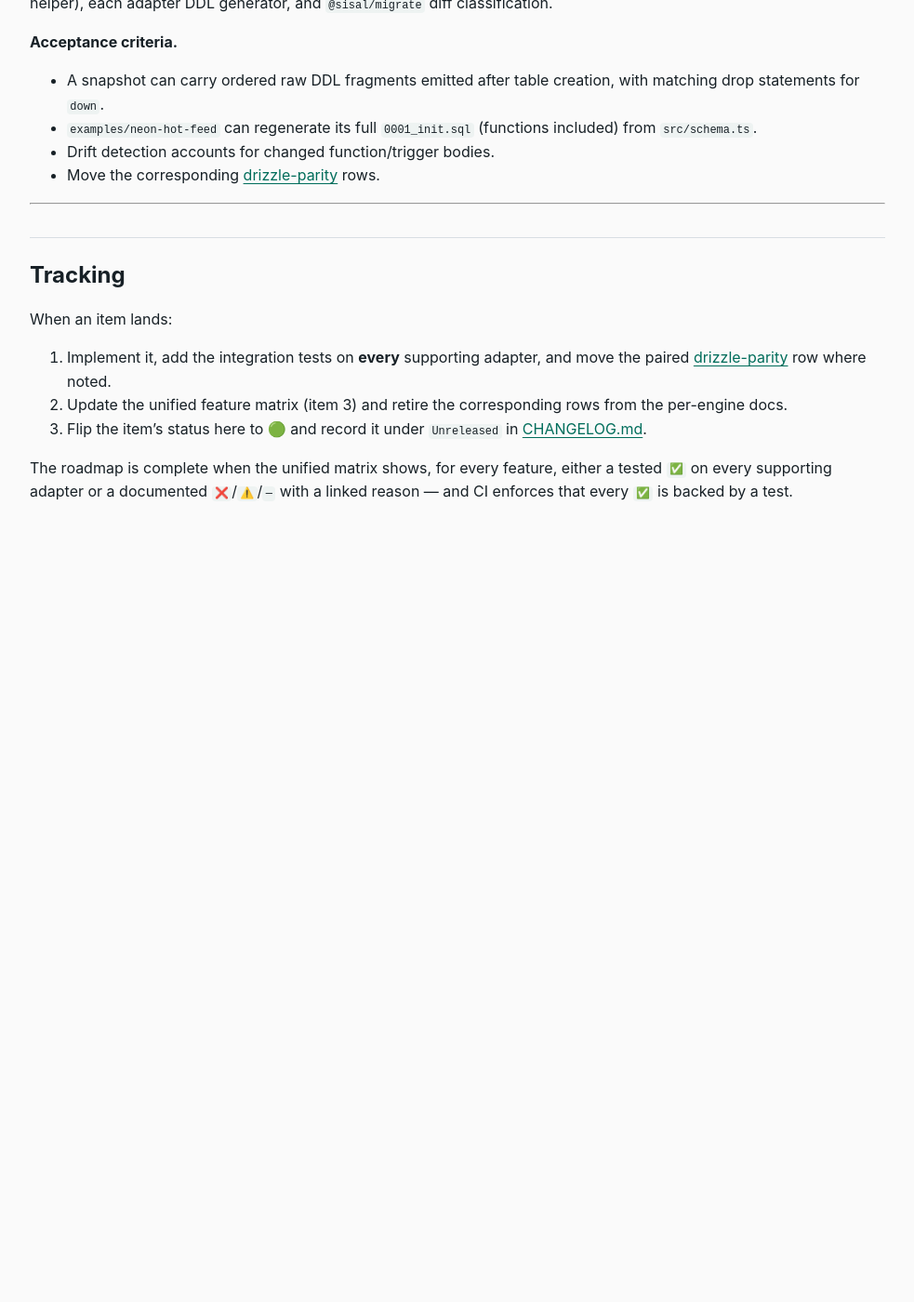
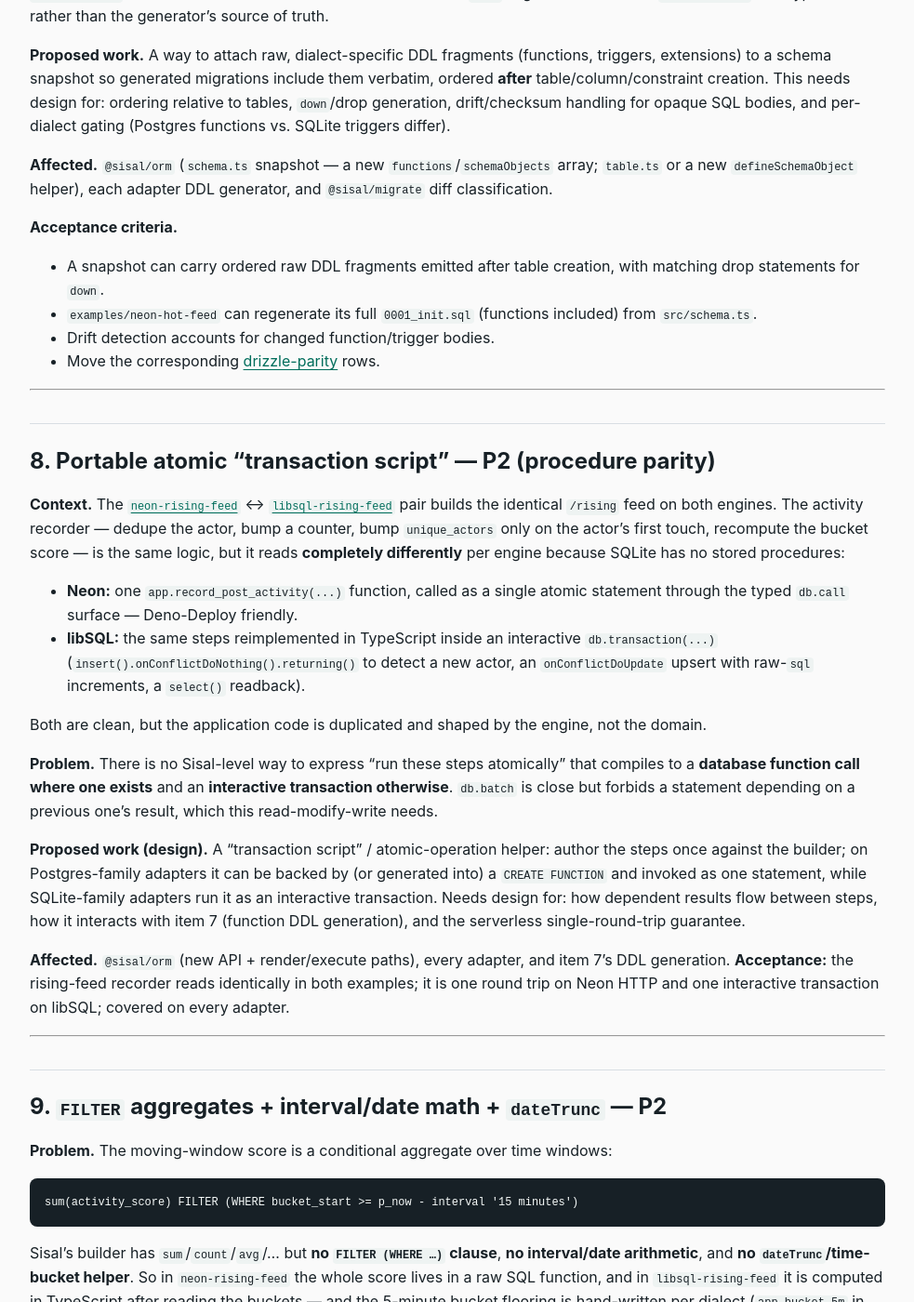
Before and after one commit to gilvandovieira/sisal, a Jekyll site: the page built from docs/v0.5.0-roadmap.md, in a window 1280 px wide and 1400 px high, scrolled down 7079 px. Shown: the whole window at 93% size, without its empty margins (148-1131 px from the left). Built offline with Jekyll 4.4.1, drawn with Linux system fonts in a browser that asks for light colours; before the commit the page ends 7709 px from its top, so only the background shows below that; some of the changed text lies outside the part shown.

Commit message:
docs: record rising feed roadmap gaps

````diff
--- a/docs/v0.5.0-roadmap.md
+++ b/docs/v0.5.0-roadmap.md
@@ -59,15 +59,24 @@
 
 ## Priority summary
 
-| # | Item                                                  | Priority | Rough effort | Status |
-| - | ----------------------------------------------------- | -------- | ------------ | ------ |
-| 1 | libSQL integration coverage parity                    | P1       | S            | 🔴     |
-| 2 | Neon integration coverage parity                      | P1       | M            | 🔴     |
-| 3 | Unified cross-driver feature matrix (the **outcome**) | P1       | M            | 🔴     |
-| 4 | Typed dialect guards for Postgres-only builders       | P2       | M            | 🔴     |
-| 5 | Document principled divergences & round-trip behavior | P2       | S            | 🔴     |
-| 6 | Coverage-honesty: CHANGELOG fix + CI parity guard     | P3       | S            | 🔴     |
-| 7 | Richer DDL: functions & triggers (from v0.4.0 item 5) | P2       | L            | 🔴     |
+| #  | Item                                                    | Priority | Rough effort | Status |
+| -- | ------------------------------------------------------- | -------- | ------------ | ------ |
+| 1  | libSQL integration coverage parity                      | P1       | S            | 🔴     |
+| 2  | Neon integration coverage parity                        | P1       | M            | 🔴     |
+| 3  | Unified cross-driver feature matrix (the **outcome**)   | P1       | M            | 🔴     |
+| 4  | Typed dialect guards for Postgres-only builders         | P2       | M            | 🔴     |
+| 5  | Document principled divergences & round-trip behavior   | P2       | S            | 🔴     |
+| 6  | Coverage-honesty: CHANGELOG fix + CI parity guard       | P3       | S            | 🔴     |
+| 7  | Richer DDL: functions & triggers (from v0.4.0 item 5)   | P2       | L            | 🔴     |
+| 8  | Portable atomic "transaction script" (procedure parity) | P2       | L            | 🔴     |
+| 9  | `FILTER` aggregates + interval/date math + `dateTrunc`  | P2       | M            | 🔴     |
+| 10 | `.optional()` should not widen the SELECT row type      | P3       | S            | 🔴     |
+
+Items 8–10 were surfaced by the
+[`neon-rising-feed`](../examples/neon-rising-feed/README.md) ↔
+[`libsql-rising-feed`](../examples/libsql-rising-feed/README.md) example pair
+(June 2026) — a `/rising` moving-window feed built on both engines. See
+[§ 8–10](#8-portable-atomic-transaction-script--p2) below.
 
 P1 items 1–2 are the achievable-parity work and unblock item 3 (the matrix can
 only claim a ✅ once a test backs it). Items 4–6 cover the parity that is _not_
@@ -326,6 +335,92 @@
 
 ---
 
+## 8. Portable atomic "transaction script" — P2 (procedure parity)
+
+**Context.** The [`neon-rising-feed`](../examples/neon-rising-feed/README.md) ↔
+[`libsql-rising-feed`](../examples/libsql-rising-feed/README.md) pair builds the
+identical `/rising` feed on both engines. The activity recorder — dedupe the
+actor, bump a counter, bump `unique_actors` only on the actor's first touch,
+recompute the bucket score — is the same logic, but it reads **completely
+differently** per engine because SQLite has no stored procedures:
+
+- **Neon:** one `app.record_post_activity(...)` function, called as a single
+  atomic statement through the typed `db.call` surface — Deno-Deploy friendly.
+- **libSQL:** the same steps reimplemented in TypeScript inside an interactive
+  `db.transaction(...)` (`insert().onConflictDoNothing().returning()` to detect
+  a new actor, an `onConflictDoUpdate` upsert with raw-`sql` increments, a
+  `select()` readback).
+
+Both are clean, but the application code is duplicated and shaped by the engine,
+not the domain.
+
+**Problem.** There is no Sisal-level way to express "run these steps atomically"
+that compiles to a **database function call where one exists** and an
+**interactive transaction otherwise**. `db.batch` is close but forbids a
+statement depending on a previous one's result, which this read-modify-write
+needs.
+
+**Proposed work (design).** A "transaction script" / atomic-operation helper:
+author the steps once against the builder; on Postgres-family adapters it can be
+backed by (or generated into) a `CREATE FUNCTION` and invoked as one statement,
+while SQLite-family adapters run it as an interactive transaction. Needs design
+for: how dependent results flow between steps, how it interacts with item 7
+(function DDL generation), and the serverless single-round-trip guarantee.
+
+**Affected.** `@sisal/orm` (new API + render/execute paths), every adapter, and
+item 7's DDL generation. **Acceptance:** the rising-feed recorder reads
+identically in both examples; it is one round trip on Neon HTTP and one
+interactive transaction on libSQL; covered on every adapter.
+
+---
+
+## 9. `FILTER` aggregates + interval/date math + `dateTrunc` — P2
+
+**Problem.** The moving-window score is a conditional aggregate over time
+windows:
+
+```sql
+sum(activity_score) FILTER (WHERE bucket_start >= p_now - interval '15 minutes')
+```
+
+Sisal's builder has `sum`/`count`/`avg`/… but **no `FILTER (WHERE …)` clause**,
+**no interval/date arithmetic**, and **no `dateTrunc`/time-bucket helper**. So
+in `neon-rising-feed` the whole score lives in a raw SQL function, and in
+`libsql-rising-feed` it is computed in TypeScript after reading the buckets —
+and the 5-minute bucket flooring is hand-written per dialect (`app.bucket_5m` in
+SQL, `bucket5mIso` in TS).
+
+**Proposed work.** (a) A `filter(condition)` modifier on aggregate expressions
+that renders `agg(...) FILTER (WHERE ...)` (Postgres) and degrades to
+`agg(CASE WHEN ... THEN ... END)` on SQLite. (b) An interval/`now`-relative date
+helper for `where`/expressions. (c) A portable `dateTrunc('5 minutes', col)` /
+bucket helper that renders per dialect (`date_trunc` /
+`to_timestamp(floor(...))` on PG, `unixepoch`/`strftime` math on SQLite).
+
+**Affected.** `@sisal/orm` (`operators.ts`, `sql.ts`, render paths), adapter
+dialect rendering. **Acceptance:** the rising-score window query is
+builder-native on both engines; render tests pin the per-dialect SQL; the
+examples drop their raw-SQL/TS-only window math.
+
+---
+
+## 10. `.optional()` should not widen the SELECT row type — P3
+
+**Problem.** `.optional()` is documented as an **insert-only** axis that "does
+not change column nullability." But marking a nullable column `.optional()` adds
+`undefined` to its inferred **SELECT** type (`Date | null | undefined`), so a
+plain `InferSelect` row no longer matches a hand-written `T | null` interface.
+Surfaced in `neon-rising-feed`: `rising_score_updated_at` had to stay
+required-on-insert (passing an explicit `null`) to keep the feed row type clean.
+
+**Proposed work.** Make `.optional()` affect only `InferInsert` (the insert
+optionality), leaving `InferSelect` as `T | null`. **Affected.** `@sisal/orm`
+column/type inference. **Acceptance:** an `.optional()` nullable column infers
+`T | null` on select and `T | null | undefined`-omittable on insert; a type test
+pins both; the example can use `.optional()` without widening the feed row.
+
+---
+
 ## Tracking
 
 When an item lands:
````
Also changed, not shown: CHANGELOG.md.
